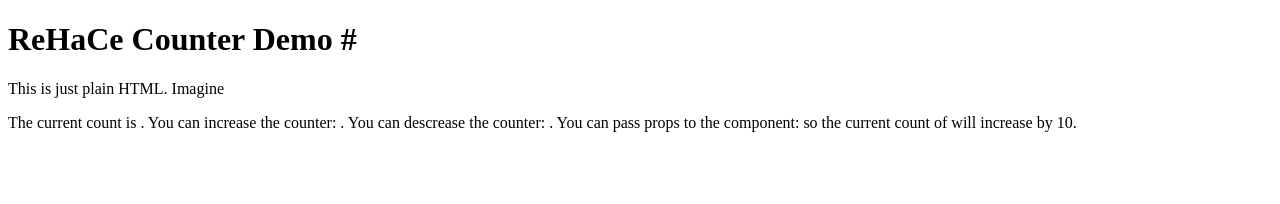
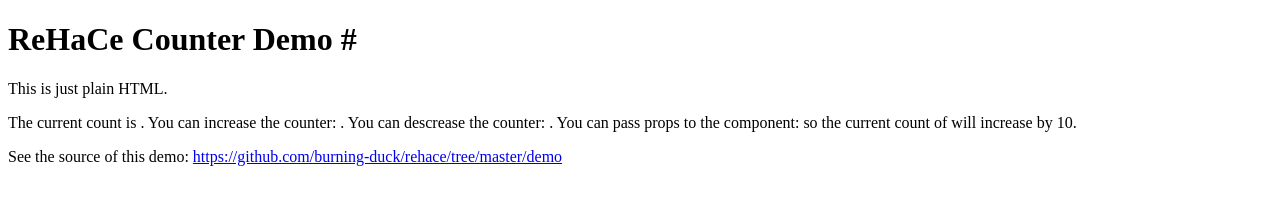
Before and after one commit to burning-duck/rehace, a React app: page demo/index.html in a window 1280 px wide. Built offline with nearby package versions, Linux system fonts and the light colour scheme.

Commit message:
[demo] Add link to demo src.

```diff
--- a/demo/index.html
+++ b/demo/index.html
@@ -8,7 +8,6 @@
 <h1>ReHaCe Counter Demo #<span data-component="Counter"></span></h1>
 <p>
     This is just plain HTML.
-    Imagine
 </p>
 <p>
     The current count is <span data-component="Counter"></span>.
@@ -16,5 +15,8 @@
     You can descrease the counter: <span data-component="DecreaseButton"></span>.
     You can pass props to the component: <span data-component="IncreaseButton" data-n-prop-by="10"></span> so the current count of <span data-component="Counter"></span> will increase by 10.
 </p>
+<p>
+    See the source of this demo: <a href="https://github.com/burning-duck/rehace/tree/master/demo">https://github.com/burning-duck/rehace/tree/master/demo</a>
+</p>
 </body>
 </html>
```
